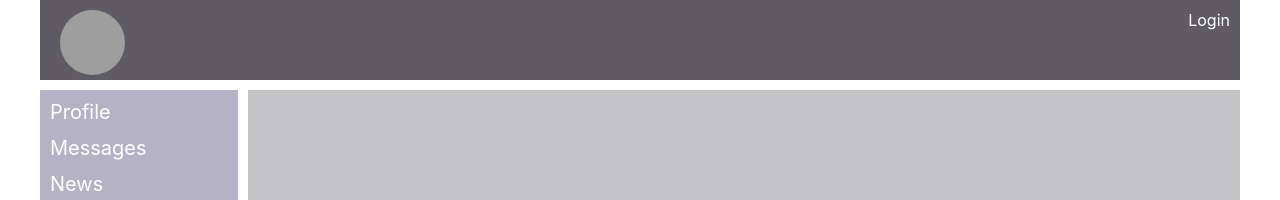
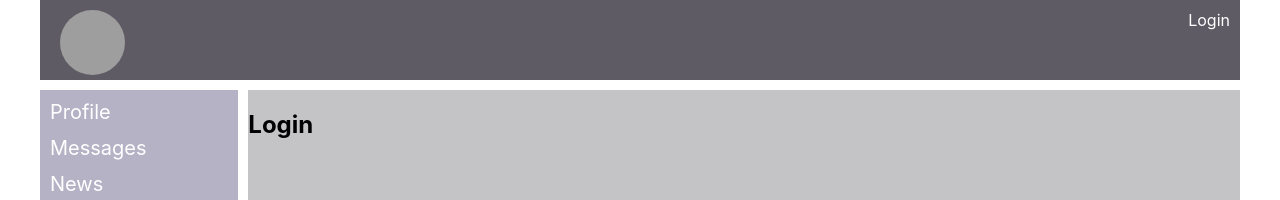
Before and after one commit to iskako01/Network, a React (Create React App) app: page /login in a window 1280 px wide. Shown: the top 200 px of the page. Built offline with nearby package versions, Linux system fonts and the light colour scheme; no server answers; grey boxes are pictures that could not be loaded.

Commit message:
redirect

```diff
--- a/src/App.js
+++ b/src/App.js
@@ -1,6 +1,7 @@
 import React from "react";
 import { Route, Routes } from "react-router-dom";
 import "./App.css";
+import Login from "./components/login/Login";
 import DialogsContainer from "./components/dialogs/DialogsContainer";
 import HeaderContainer from "./components/header/HeaderContainer";
 import Navbar from "./components/navbar/Navbar";
@@ -17,6 +18,7 @@
       <Navbar />
       <div className="app-content">
         <Routes>
+          <Route path="/login" element={<Login />} />
           <Route path="/profile/:userId" element={<ProfileContainer />} />
           <Route path="/dialogs" element={<DialogsContainer />} />
           <Route path="/news" element={<News />} />
--- a/src/components/dialogs/Dialogs.jsx
+++ b/src/components/dialogs/Dialogs.jsx
@@ -1,4 +1,5 @@
 import React from "react";
+import { Navigate } from "react-router-dom";
 import Dialog from "./dialog/Dialog";
 import Message from "./message/Message";
 import classes from "./Dialogs.module.css";
@@ -20,6 +21,10 @@
     props.updateMessage(message);
   };
 
+  if (!props.isAuth) {
+    return <Navigate to="/login" />;
+  }
+
   return (
     <div className={classes.dialogs}>
       <div className={classes.dialog}>{dialogsElement}</div>
--- a/src/components/dialogs/DialogsContainer.jsx
+++ b/src/components/dialogs/DialogsContainer.jsx
@@ -7,10 +7,10 @@
   updateNewMeesageTextActionCreator,
 } from "../../redux/redusers/dialogsReduser";
 
-
 const mapStateToProps = (state) => {
   return {
     dialogsPage: state.dialogsPage,
+    isAuth: state.auth.isAuth,
   };
 };
 const mapDispatchToProps = (dispatch) => {
--- /dev/null
+++ b/src/components/login/Login.jsx
@@ -0,0 +1,11 @@
+import React from "react";
+
+const Login = () => {
+  return (
+    <div className="login">
+      <h2>Login</h2>
+    </div>
+  );
+};
+
+export default Login;
--- a/src/components/profile/ProfileContainer.jsx
+++ b/src/components/profile/ProfileContainer.jsx
@@ -1,22 +1,24 @@
 import React from "react";
 import Profile from "./Profile";
 import { connect } from "react-redux";
-import axios from "axios";
 import { isLoading } from "../../redux/redusers/usersReduser";
 import { getUserProfile } from "../../redux/redusers/profileReduser";
-import { useLocation, useNavigate, useParams } from "react-router-dom";
+import {
+  useLocation,
+  useNavigate,
+  useParams,
+  Navigate,
+} from "react-router-dom";
 
 class ProfileContainer extends React.Component {
   componentDidMount() {
     let userId = this.props.router.params.userId;
     this.props.getUserProfile(userId);
-    // axios
-    //   .get(`https://social-network.samuraijs.com/api/1.0/profile/${userId}`)
-    //   .then((response) => {
-    //     this.props.setUserProfile(response.data);
-    //   });
   }
   render() {
+    if (!this.props.isAuth) {
+      return <Navigate to="/login" />;
+    }
     return <Profile {...this.props} userProfile={this.props.userProfile} />;
   }
 }
@@ -25,6 +27,7 @@
   return {
     loading: state.usersPage.loading,
     userProfile: state.profilePage.userProfile,
+    isAuth: state.auth.isAuth,
   };
 };
 
```
